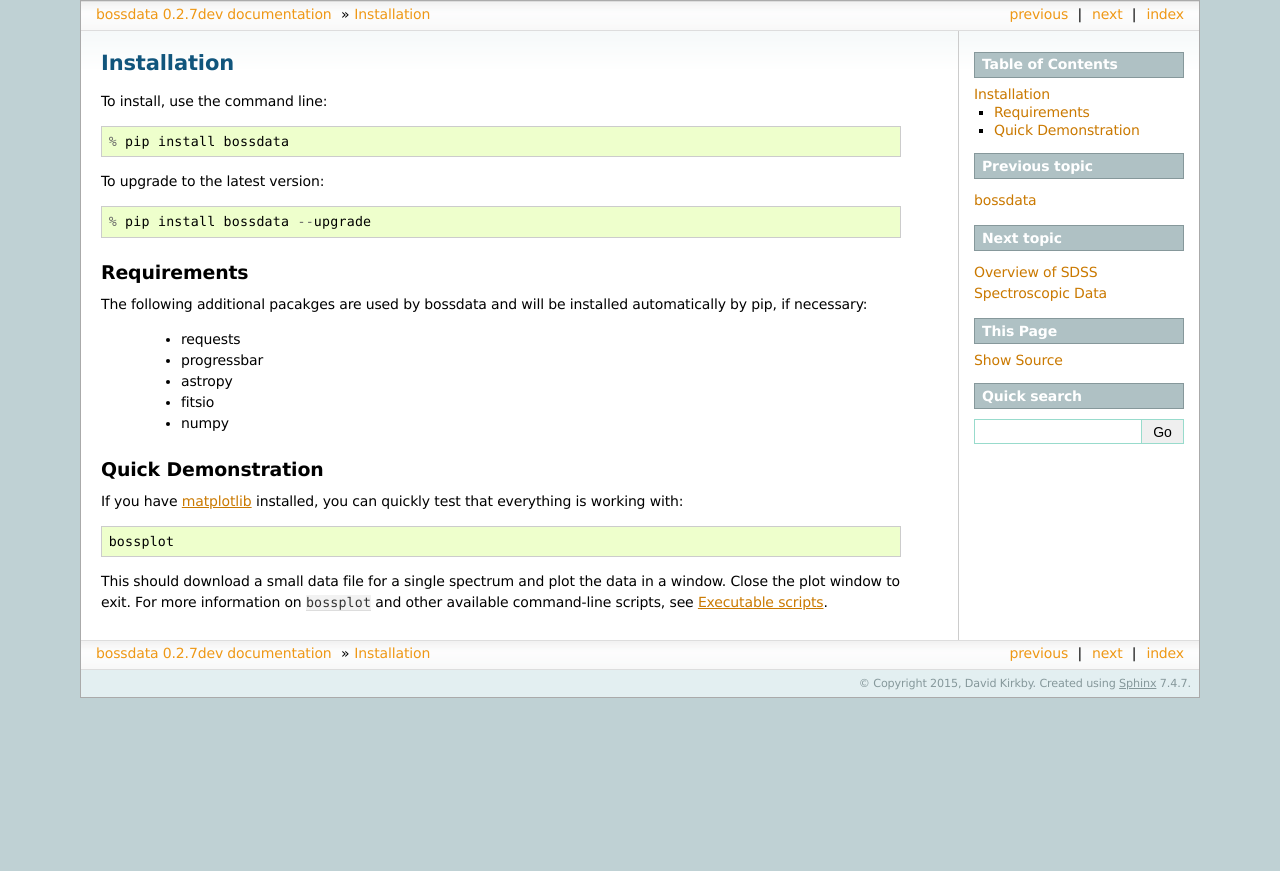
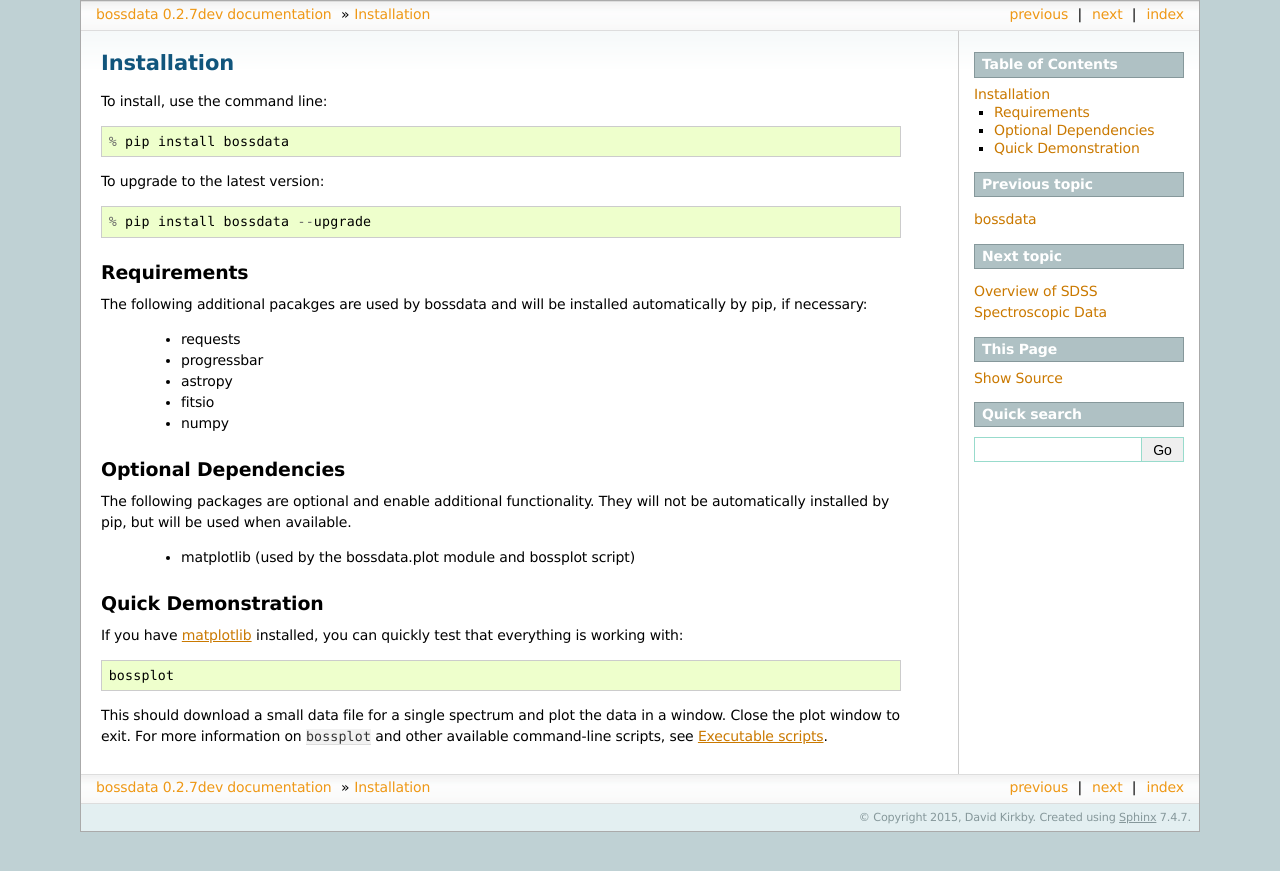
Before and after one commit to dkirkby/bossdata, a Sphinx documentation site: the page built from docs/installation.rst, in a window 1280 px wide. Shown: the top 871 px of the page. Built offline with Sphinx 7.4.7, drawn with Linux system fonts in a browser that asks for light colours.

Commit message:
Add matplotlib optional dependency

```diff
--- a/docs/installation.rst
+++ b/docs/installation.rst
@@ -21,6 +21,14 @@
  * fitsio
  * numpy
 
+Optional Dependencies
+---------------------
+
+The following packages are optional and enable additional functionality.  They will not be
+automatically installed by pip, but will be used when available.
+
+ * matplotlib (used by the bossdata.plot module and bossplot script)
+
 Quick Demonstration
 -------------------
 
```
Also changed, not shown: 1 other file.
